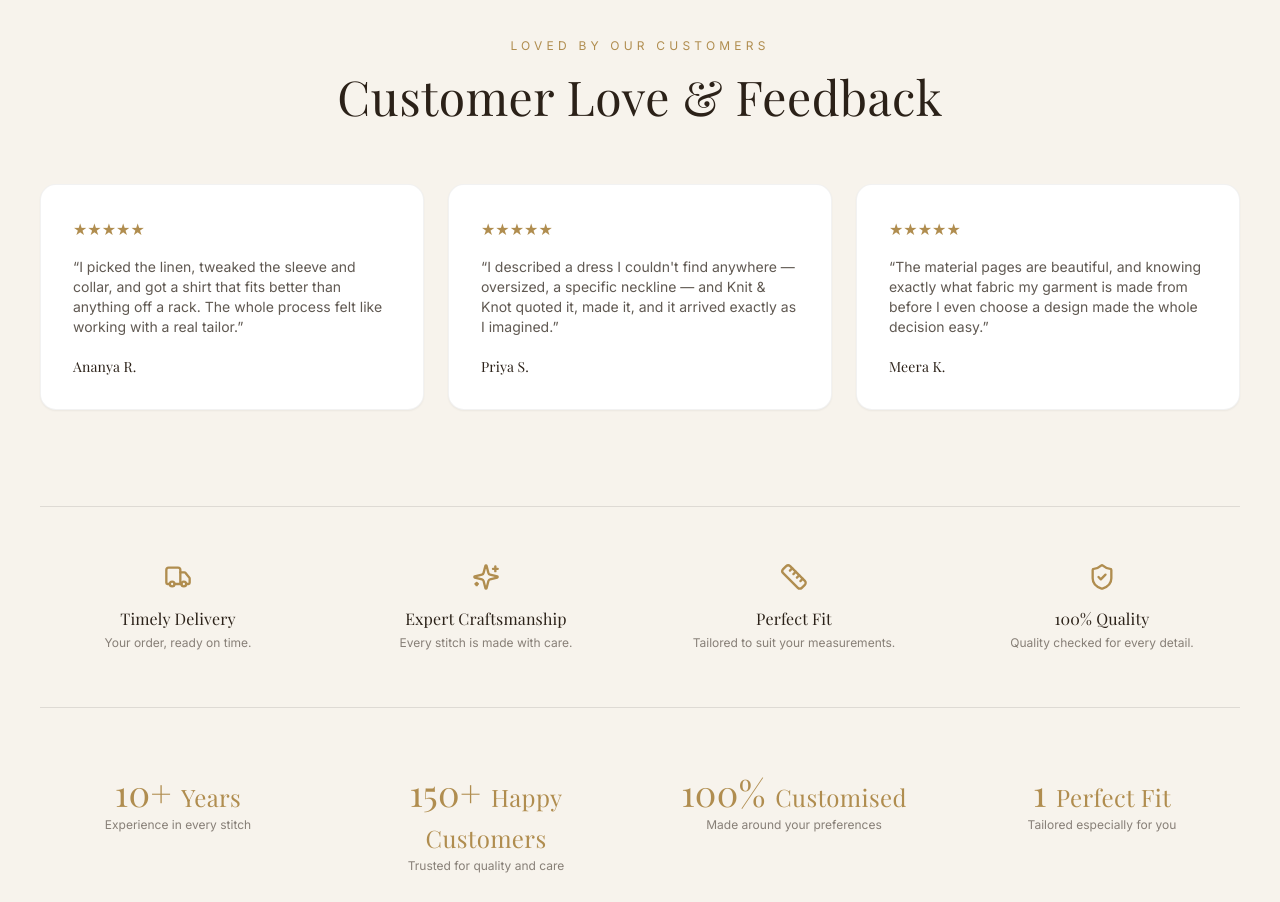
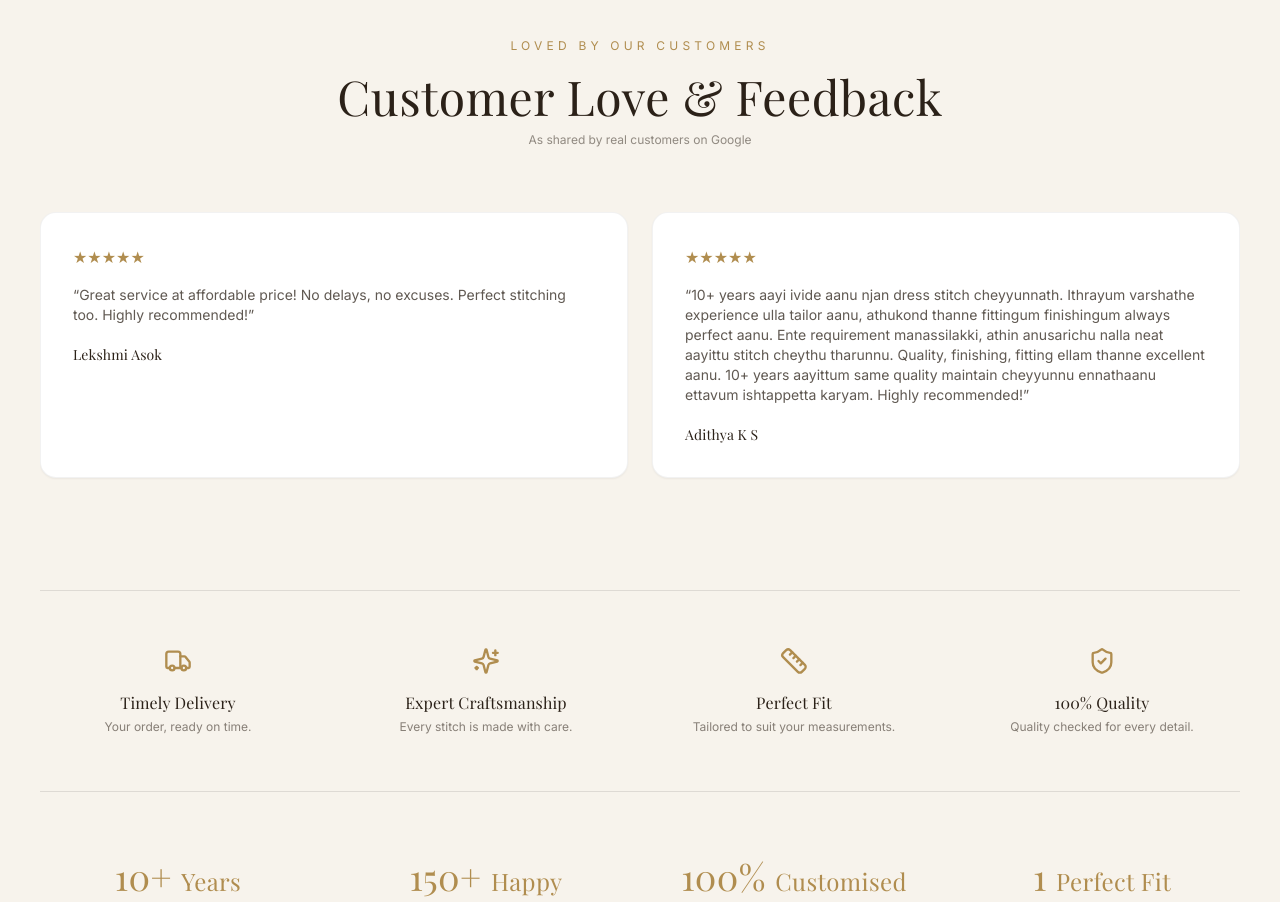
Before and after one commit to Kevinkiron/colthing-store, a Next.js app: page / in a window 1280 px wide. Shown: the part 3000-3902 px from the top of the page. Built offline with nearby package versions, Linux system fonts and the light colour scheme; no server answers; the database is empty.

Commit message:
Update Testimonials.tsx

```diff
--- a/src/components/home/Testimonials.tsx
+++ b/src/components/home/Testimonials.tsx
@@ -2,21 +2,19 @@
 import { motion } from "framer-motion";
 import { Ruler, Truck, Sparkles, ShieldCheck } from "lucide-react";
 
+// Real, written Google reviews for Knit & Knot (5.0 rating). Only reviews
+// that included actual written text are shown here — star-only ratings are
+// left out on purpose, per how the business wants this section to read.
 const testimonials = [
   {
-    name: "Ananya R.",
+    name: "Lekshmi Asok",
     quote:
-      "I picked the linen, tweaked the sleeve and collar, and got a shirt that fits better than anything off a rack. The whole process felt like working with a real tailor.",
+      "Great service at affordable price! No delays, no excuses. Perfect stitching too. Highly recommended!",
   },
   {
-    name: "Priya S.",
+    name: "Adithya K S",
     quote:
-      "I described a dress I couldn't find anywhere — oversized, a specific neckline — and Knit & Knot quoted it, made it, and it arrived exactly as I imagined.",
-  },
-  {
-    name: "Meera K.",
-    quote:
-      "The material pages are beautiful, and knowing exactly what fabric my garment is made from before I even choose a design made the whole decision easy.",
+      "10+ years aayi ivide aanu njan dress stitch cheyyunnath. Ithrayum varshathe experience ulla tailor aanu, athukond thanne fittingum finishingum always perfect aanu. Ente requirement manassilakki, athin anusarichu nalla neat aayittu stitch cheythu tharunnu. Quality, finishing, fitting ellam thanne excellent aanu. 10+ years aayittum same quality maintain cheyyunnu ennathaanu ettavum ishtappetta karyam. Highly recommended!",
   },
 ];
 
@@ -47,9 +45,10 @@ export default function Testimonials() {
         >
           <span className="text-xs uppercase tracking-[0.35em] text-gold">Loved by our customers</span>
           <h2 className="font-display mt-4 text-4xl md:text-5xl">Customer Love &amp; Feedback</h2>
+          <p className="mt-3 text-xs text-espresso/50">As shared by real customers on Google</p>
         </motion.div>
 
-        <div className="grid gap-6 md:grid-cols-3">
+        <div className="-mx-6 flex snap-x snap-mandatory gap-6 overflow-x-auto px-6 pb-4 md:mx-0 md:px-0 [scrollbar-width:thin]">
           {testimonials.map((t, i) => (
             <motion.div
               key={t.name}
@@ -57,7 +56,7 @@ export default function Testimonials() {
               whileInView={{ opacity: 1, y: 0 }}
               viewport={{ once: true, amount: 0.4 }}
               transition={{ duration: 0.6, delay: i * 0.1 }}
-              className="rounded-2xl border border-black/5 bg-white p-8 shadow-sm"
+              className="w-[85%] flex-shrink-0 snap-start rounded-2xl border border-black/5 bg-white p-8 shadow-sm sm:w-[60%] md:w-[calc(50%-0.75rem)]"
             >
               <p className="text-gold">★★★★★</p>
               <p className="mt-4 text-sm text-espresso/75">&ldquo;{t.quote}&rdquo;</p>
```
